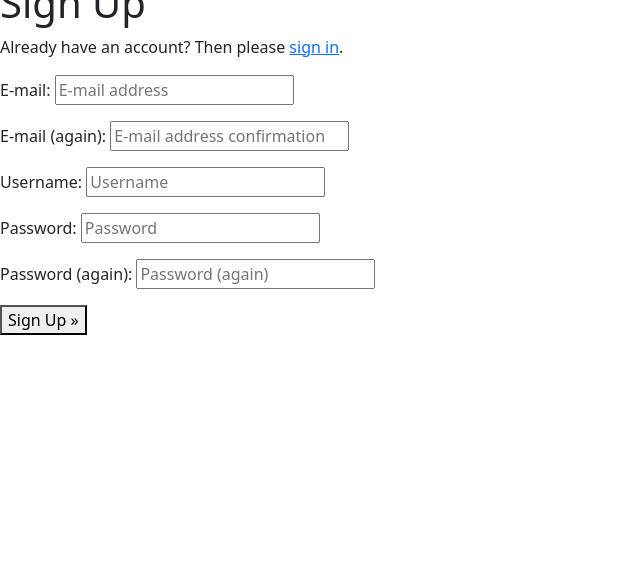
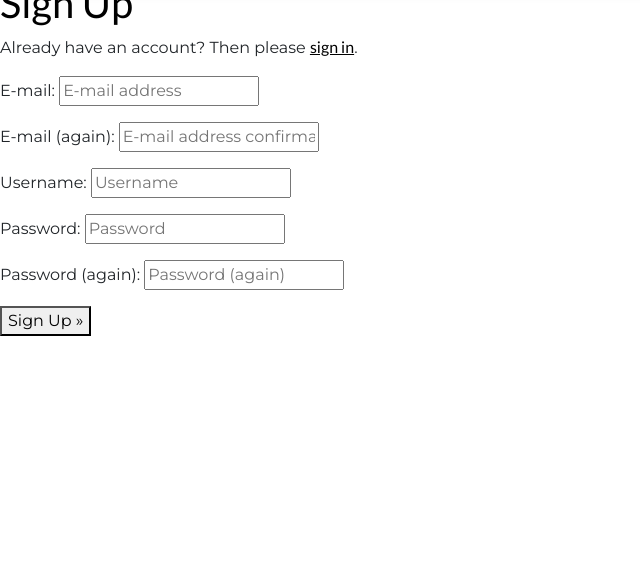
Before and after one commit to Matex600/Fat-Stack-Coffee, a Django app: page /accounts/signup/ in a window 1280 px wide. Shown: the part 163-739 px from the top of the page, without its empty margins (0-640 px from the left). Run offline with Django 3.2, Linux system fonts and the light colour scheme; some libraries are stand-ins or nearby versions.

Commit message:
Import font family to styles.css

```diff
--- a/static/css/styles.css
+++ b/static/css/styles.css
@@ -1,3 +1,16 @@
+@import url('https://fonts.googleapis.com/css2?family=Lato&family=Montserrat&display=swap');
+
+/* Headings */
+
+h1, h2, h3, h4, h5, h6, a {
+    font-family: 'Lato', sans-serif;
+    color: #000000;
+ }
+
+body {
+    font-family: 'Montserrat', sans-serif;
+}
+
 .img-fluid {
     height: 100%;
     border: none;
@@ -17,7 +30,7 @@
       width: 100%;
       height: 4px;
       border-radius: 4px;
-      background-color: #18272F;
+      background-color: #01081B;
       bottom: 0;
       left: 0;
       transform-origin: right;
@@ -29,5 +42,6 @@
     transform-origin: left;
     transform: scaleX(1);
   }
+
 #fsc_main_nav a:hover { color: #01081B;}
 #fsc_main_nav .navbar .nav-icon { margin-right: 20px;}
```
